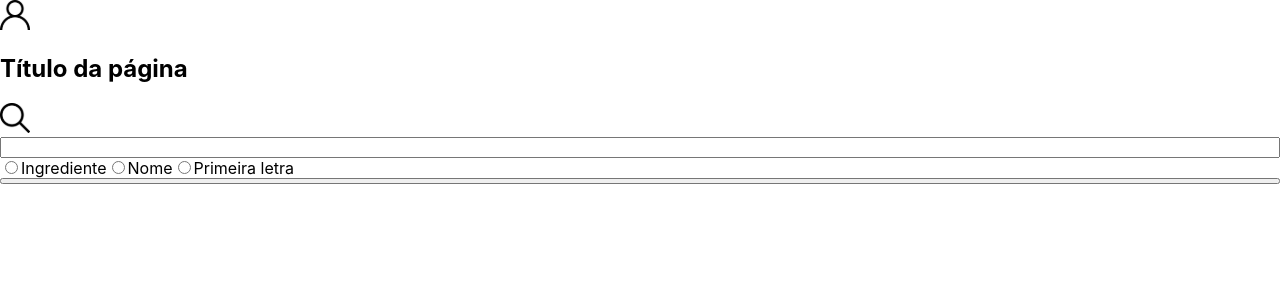
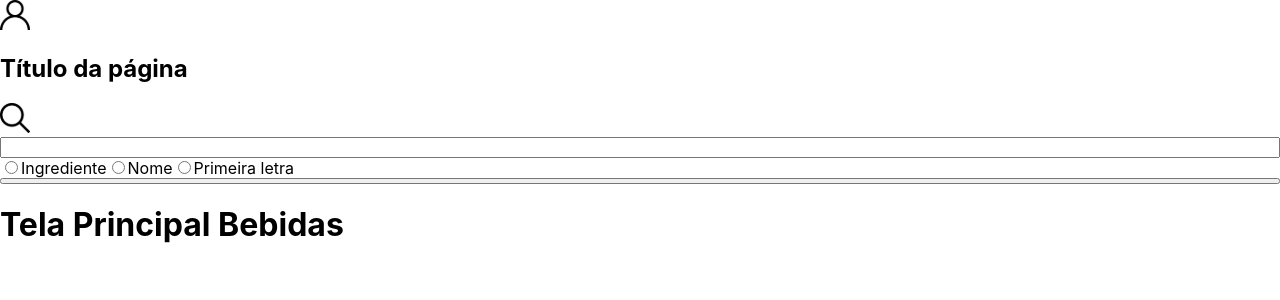
Before and after one commit to tryber/sd-04-recipes-app-6, a React (Create React App) app: page /bebidas in a window 1280 px wide. Shown: the top 300 px of the page. Built offline with nearby package versions, Linux system fonts and the light colour scheme.

Commit message:
Login redirecting to the main screen, starting with the drinks screen

```diff
--- a/src/App.js
+++ b/src/App.js
@@ -5,6 +5,7 @@ import './App.css';
 import Login from './pages/Login';
 import Header from './components/Header';
 import FoodDetails from './pages/FoodDetails';
+import Drinks from './pages/Drinks';
 
 // import {
 //   Login,
@@ -31,6 +32,7 @@ function App() {
       <Header />
       <Switch>
         <Route path="/comidas/:id" component={FoodDetails} />
+        <Route path="/bebidas" component={Drinks} />
         <Route exact path="/" component={Login} />
       </Switch>
     </React.Fragment>
--- a/src/components/RecipesCard.jsx
+++ b/src/components/RecipesCard.jsx
@@ -2,7 +2,11 @@ import React, { Component } from 'react';
 
 class RecipesCard extends Component {
   render() {
-    return <div></div>;
+    return (
+      <div>
+        <h1>RecipesCard</h1>
+      </div>
+    );
   }
 }
 
--- a/src/pages/Drinks.jsx
+++ b/src/pages/Drinks.jsx
@@ -3,7 +3,11 @@ import { connect } from 'react-redux';
 import { getFoodsAndDrinks } from '../redux/actions/foodAndDrinks';
 
 function Drinks(props) {
-  return <div></div>;
+  return (
+    <div>
+      <h1>Tela Principal Bebidas</h1>
+    </div>
+  );
 }
 
 const mapDispatchToProps = {
--- a/src/pages/Login.jsx
+++ b/src/pages/Login.jsx
@@ -1,17 +1,18 @@
 import React, { useState } from 'react';
+import { Redirect } from 'react-router';
 import Input from '../components/Input';
 import Button from '../components/Button';
 import loginValidation from '../services/loginValidation';
 import { setLocalStorage } from '../services/localStorage';
-import getRecipesFoodsAPI from '../services/getRecipesApi';
 
 const Login = () => {
   const [email, setEmail] = useState(null);
 
   const [password, setPassword] = useState(null);
 
-  getRecipesFoodsAPI().then((data) => console.log(data));
+  const [isRedirect, setIsRedirect] = useState(false);
 
+  if (isRedirect) return <Redirect to="/bebidas" />;
   return (
     <div>
       <h1>Login</h1>
@@ -32,6 +33,7 @@ const Login = () => {
           setLocalStorage('mealsToken', 1);
           setLocalStorage('cocktailsToken', 1);
           setLocalStorage('user', { email });
+          setIsRedirect(true);
         }}
       >
         Entrar
```
